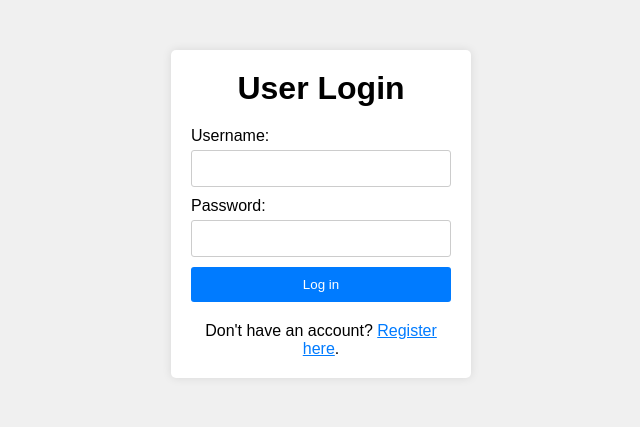
After one commit to Karthik5299/hello-world, a Flask app: template templates/login.html in a window 1280 px wide. The commit adds this page. Shown: the top 427 px of the page, without its empty margins (319-959 px from the left). Run offline with Flask 3, Linux system fonts and the light colour scheme; the template is opened without the code that fills it, so the values that code supplies are empty; parts of the project's set-up code (start-up, migrations or seed data) failed here and were passed over.

Commit message:
web login

```diff
--- /dev/null
+++ b/templates/login.html
@@ -0,0 +1,102 @@
+<!DOCTYPE html>
+<html lang="en">
+<head>
+    <meta charset="UTF-8">
+    <title>Login</title>
+    <style>
+        /* Reset default browser styles */
+        * {
+            margin: 0;
+            padding: 0;
+            box-sizing: border-box;
+        }
+
+        body {
+            font-family: Arial, sans-serif;
+            background-color: #f0f0f0;
+        }
+
+        .container {
+            width: 300px;
+            margin: 50px auto;
+            background-color: #fff;
+            padding: 20px;
+            border-radius: 5px;
+            box-shadow: 0 0 10px rgba(0, 0, 0, 0.1);
+        }
+
+        h1 {
+            text-align: center;
+            margin-bottom: 20px;
+        }
+
+        form {
+            margin-bottom: 20px;
+        }
+
+        label {
+            display: block;
+            margin-bottom: 5px;
+        }
+
+        input[type="text"],
+        input[type="password"] {
+            width: 100%;
+            padding: 10px;
+            margin-bottom: 10px;
+            border: 1px solid #ccc;
+            border-radius: 3px;
+        }
+
+        input[type="submit"] {
+            width: 100%;
+            padding: 10px;
+            background-color: #007bff;
+            color: #fff;
+            border: none;
+            border-radius: 3px;
+            cursor: pointer;
+        }
+
+        input[type="submit"]:hover {
+            background-color: #0056b3;
+        }
+
+        p {
+            text-align: center;
+        }
+
+        a {
+            color: #007bff;
+        }
+    </style>
+</head>
+<body>
+    <div class="container">
+        <h1>User Login</h1>
+        {% with messages = get_flashed_messages() %} {% if messages %}
+        <ul>
+            {% for message in messages %}
+            <li>
+                {% if 'error' in message %}error{% elif 'success' in message %}success{% else %}default{% endif %}
+                {{ message }}
+            </li>
+            {% endfor %}
+        </ul>
+        {% endif %} {% endwith %}
+        <form method="post" action="{{ url_for('login') }}">
+            <label for="username" class="username_label">Username:</label>
+            <input type="text" name="username" class="username" required />
+            <br />
+            <label for="password" class="password_label">Password:</label>
+            <input type="password" name="password" class="password" required />
+            <br />
+            <input type="submit" class="log_button" value="Log in" />
+        </form>
+        <p>
+            Don't have an account?
+            <a href="{{ url_for('register') }}">Register here</a>.
+        </p>
+    </div>
+</body>
+</html>
```
Also changed, not shown: templates/index.html (+48 -4 lines), templates/logout.html (added, +38 -0 lines), templates/register.html (added, +129 -0 lines), weblogin.py (added, +83 -0 lines).
